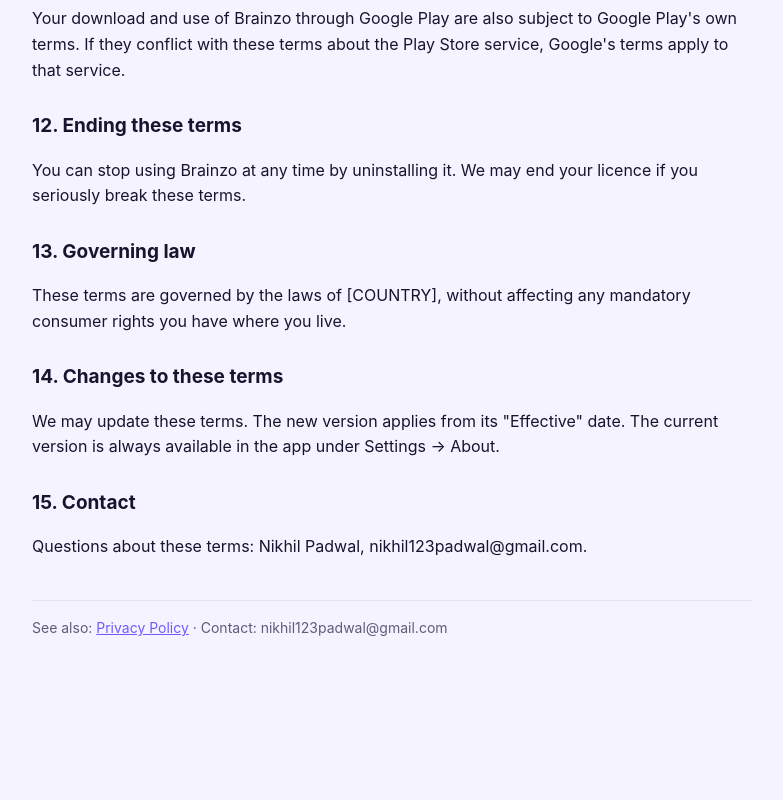
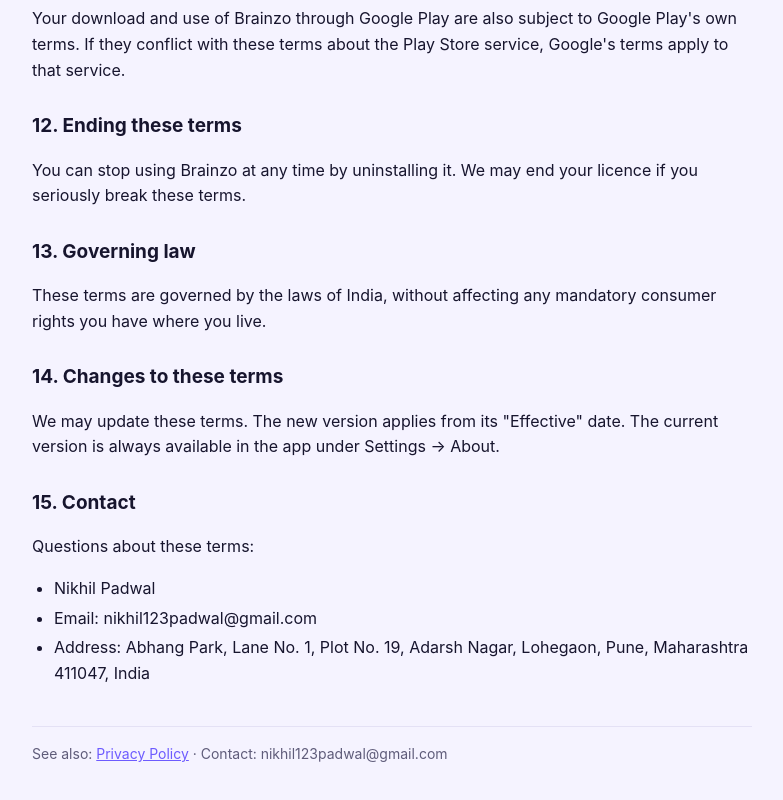
Before and after one commit to nikhil8687/brainzo-legal, a plain HTML site: page terms.html in a window 1280 px wide. Shown: the part 2022-2822 px from the top of the page, without its empty margins (248-1031 px from the left). Before the commit the page ends 2725 px from the top, so only its background shows below. Drawn offline with Linux system fonts and the light colour scheme.

Commit message:
Add postal address and governing country
Co-Authored-By: Claude Opus 5.5 <noreply@anthropic.com>

```diff
--- a/terms.html
+++ b/terms.html
@@ -56,11 +56,12 @@
 <h2>12. Ending these terms</h2>
 <p>You can stop using Brainzo at any time by uninstalling it. We may end your licence if you seriously break these terms.</p>
 <h2>13. Governing law</h2>
-<p>These terms are governed by the laws of [COUNTRY], without affecting any mandatory consumer rights you have where you live.</p>
+<p>These terms are governed by the laws of India, without affecting any mandatory consumer rights you have where you live.</p>
 <h2>14. Changes to these terms</h2>
 <p>We may update these terms. The new version applies from its &quot;Effective&quot; date. The current version is always available in the app under Settings → About.</p>
 <h2>15. Contact</h2>
-<p>Questions about these terms: Nikhil Padwal, nikhil123padwal@gmail.com.</p>
+<p>Questions about these terms:</p>
+<ul><li>Nikhil Padwal</li><li>Email: nikhil123padwal@gmail.com</li><li>Address: Abhang Park, Lane No. 1, Plot No. 19, Adarsh Nagar, Lohegaon, Pune, Maharashtra 411047, India</li></ul>
 <footer>See also: <a href="./privacy.html">Privacy Policy</a> · Contact: nikhil123padwal@gmail.com</footer>
 </main>
 </body>
```
Also changed, not shown: privacy.html (+2 -1 lines).
